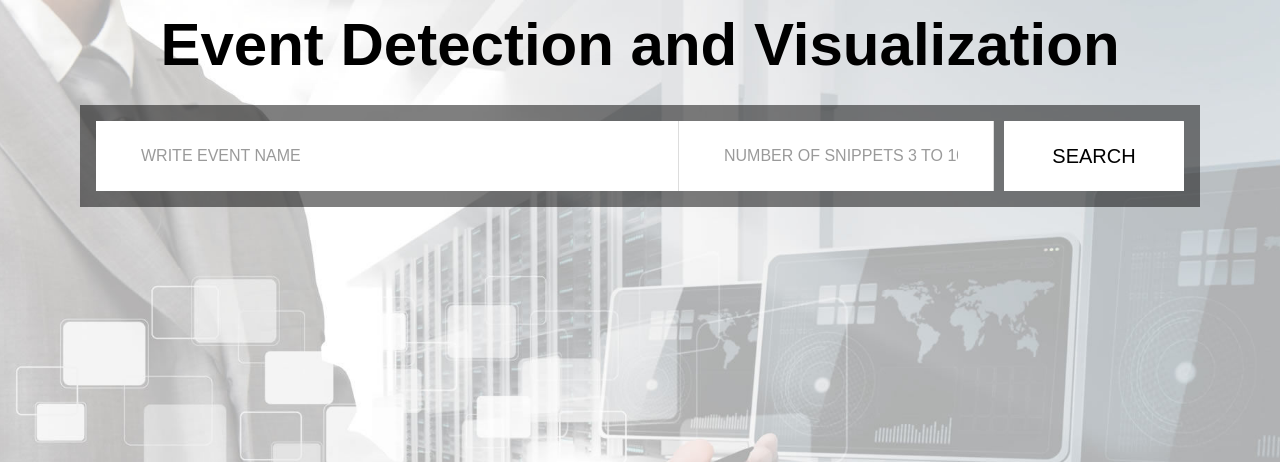
After one commit to Ufatima/Python-Flask-WebApp-for-EventDetection, a Flask app: template templates/index.html in a window 1280 px wide. The commit adds this page. Shown: the top 462 px of the page. Run offline with Flask 2, Linux system fonts and the light colour scheme; the template is opened without the code that fills it, so the values that code supplies are empty; parts of the project's set-up code (start-up, migrations or seed data) failed here and were passed over; some libraries are stand-ins or nearby versions.

Commit message:
-extended stopwords list -version 3.0

```diff
--- a/main.py
+++ b/main.py
@@ -11,7 +11,7 @@ looker = SnippetInstance()
 # It represents the default page
 @app.route("/")
 def template():
-    return render_template("template.html")
+    return render_template("index.html")
 
 
 @app.route("/result", methods=['POST', 'GET'])
--- a/static/css/tooplate.css
+++ b/static/css/tooplate.css
@@ -157,12 +157,10 @@ tr:hover            { background-color: #ffff99;}
   padding-right: 20px;
   margin-bottom: 50px;
 }
-
 .tm-col-big11 {
   width: 82%;
-  margin-left:132px;
+    margin-left: 132px;
 }
-
 .tm-col-big1 {
   width: 54%;
 }
--- /dev/null
+++ b/templates/index.html
@@ -0,0 +1,46 @@
+<!DOCTYPE html>
+<html lang="en" dir="ltr">
+  <head>
+    <meta charset="utf-8">
+    <meta name="viewport" content="width=device-width, initial-scale=1.0">
+    <meta http-equiv="X-UA-Compatible" content="ie=edge">
+    <script src="https://cdnjs.cloudflare.com/ajax/libs/Chart.js/2.4.0/Chart.min.js"></script>
+    <link rel="stylesheet" href="https://fonts.googleapis.com/css?family=Open+Sans:300,400,600">
+    <link rel="stylesheet" href="{{ url_for('static',    filename='css/template.css') }}">
+    <link rel="stylesheet" href="{{ url_for('static',    filename='css/fontawesome.min.css') }}">
+    <link rel="stylesheet" href="{{ url_for('static',    filename='css/bootstrap.min.css') }}">
+    <link rel="stylesheet" href="{{ url_for('static',    filename='css/tooplate.css') }}">
+    <link rel="stylesheet" href="{{ url_for('static',    filename='css/form.css') }}">
+  </head>
+
+ <body id="reportsPage">
+    <div class="" id="home">
+        <div class="container">
+            <!--search form design-->
+            <div class="row">
+            	<div class="col-12">
+            		<div class="s002">
+			            <form action = "/result" method = "POST">
+			            	<fieldset> <legend>Event Detection and Visualization</legend></fieldset>
+			            	<div class="inner-form">
+			            		<div class="input-field first-wrap">
+			            			<input id="search" type="text" placeholder="Write Event Name" name="term" />
+			            		</div>
+
+
+			            		<div class="input-field third-wrap">
+			            			<input type="number" placeholder="Number of Snippets 3 to 10" name="quantity" min="1" max="10" />
+			            		</div>
+
+			            		<div class="input-field fifth-wrap">
+			            			<button class="btn-search" type="submit">SEARCH</button>
+			            		</div>
+			            	</div>
+			            </form>
+			        </div>
+	            </div>
+            </div>
+        </div> <!--End of Container-->
+    </div>
+</body>
+</html>
```
Also changed, not shown: templates/template.html (+5 -7 lines).
